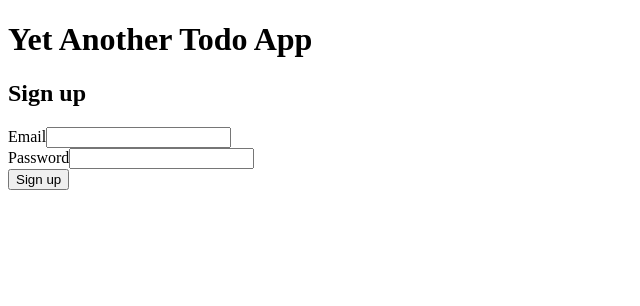
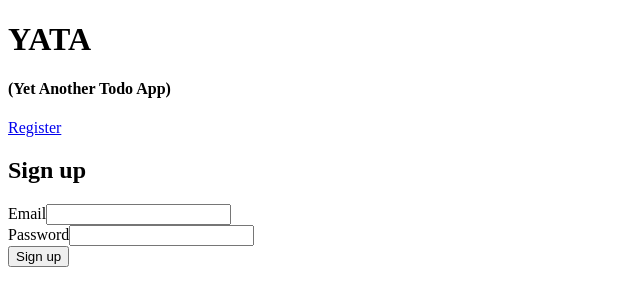
Before and after one commit to jonmico/yet-another-todo-app, a React (Vite) app in the folder client/: page /register in a window 1280 px wide. Shown: the top 306 px of the page, without its empty margins (0-640 px from the left). Built offline with nearby package versions, Linux system fonts and the light colour scheme.

Commit message:
Chop up App.tsx a little bit. Add react-router-dom and styled-components. Start early routing.

```diff
--- a/client/package.json
+++ b/client/package.json
@@ -11,7 +11,9 @@
   },
   "dependencies": {
     "react": "^18.3.1",
-    "react-dom": "^18.3.1"
+    "react-dom": "^18.3.1",
+    "react-router-dom": "^6.28.0",
+    "styled-components": "^6.1.13"
   },
   "devDependencies": {
     "@eslint/js": "^9.13.0",
--- a/client/src/App.tsx
+++ b/client/src/App.tsx
@@ -1,97 +1,17 @@
-import { useState } from 'react';
-
-interface User {
-  id: number;
-  email: string;
-}
+import { BrowserRouter, Route, Routes } from 'react-router-dom';
+import IndexPage from './pages';
+import RegisterPage from './pages/register-page';
 
 export default function App() {
-  const [error, setError] = useState('');
-  const [user, setUser] = useState<User | null>(null);
-
-  const [email, setEmail] = useState('');
-  const [password, setPassword] = useState('');
-
-  async function handleSubmit(evt: React.FormEvent<HTMLFormElement>) {
-    evt.preventDefault();
-
-    const user = { email, password };
-
-    try {
-      const res = await fetch('http://localhost:3000/user/register', {
-        method: 'POST',
-        body: JSON.stringify({ user }),
-        credentials: 'include',
-        headers: {
-          'Content-Type': 'application/json',
-        },
-      });
-
-      if (!res.ok) {
-        const errorData: { error: string } = await res.json();
-        setError(errorData.error);
-      }
-
-      const data: {
-        user: {
-          id: number;
-          email: string;
-        };
-      } = await res.json();
-
-      console.log(data);
-
-      setUser({ id: data.user.id, email: data.user.email });
-    } catch (err) {
-      if (err instanceof Error) {
-        setError(err.message);
-      } else {
-        setError('Something went wrong.');
-      }
-    }
-  }
-
   return (
     <>
-      <h1>Yet Another Todo App</h1>
-      <form onSubmit={handleSubmit}>
-        <h2>Sign up</h2>
-        <div>
-          <label htmlFor='email'>Email</label>
-          <input
-            type='email'
-            name='email'
-            id='email'
-            value={email}
-            onChange={(evt) => setEmail(evt.target.value)}
-          />
-        </div>
-        <div>
-          <label htmlFor='password'>Password</label>
-          <input
-            type='password'
-            name='password'
-            id='password'
-            value={password}
-            onChange={(evt) => setPassword(evt.target.value)}
-          />
-        </div>
-        <button type='submit'>Sign up</button>
-      </form>
-      {user ? <User user={user} /> : null}
+      <BrowserRouter>
+        <Routes>
+          <Route path='/' element={<IndexPage />}>
+            <Route path='register' element={<RegisterPage />} />
+          </Route>
+        </Routes>
+      </BrowserRouter>
     </>
   );
 }
-
-interface UserProps {
-  user: User;
-}
-
-function User(props: UserProps) {
-  return (
-    <div>
-      <h3>{props.user.email}</h3>
-      <h4>{props.user.id}</h4>
-    </div>
-  );
-}
--- /dev/null
+++ b/client/src/pages/index.tsx
@@ -0,0 +1,12 @@
+import { Link, Outlet } from 'react-router-dom';
+
+export default function IndexPage() {
+  return (
+    <div>
+      <h1>YATA</h1>
+      <h4>(Yet Another Todo App)</h4>
+      <Link to={'register'}>Register</Link>
+      <Outlet />
+    </div>
+  );
+}
--- /dev/null
+++ b/client/src/pages/register-page.tsx
@@ -0,0 +1,95 @@
+import { useState } from 'react';
+
+interface User {
+  id: number;
+  email: string;
+}
+
+export default function RegisterPage() {
+  const [error, setError] = useState('');
+  const [user, setUser] = useState<User | null>(null);
+
+  const [email, setEmail] = useState('');
+  const [password, setPassword] = useState('');
+
+  async function handleSubmit(evt: React.FormEvent<HTMLFormElement>) {
+    evt.preventDefault();
+
+    const user = { email, password };
+
+    try {
+      const res = await fetch('http://localhost:3000/user/register', {
+        method: 'POST',
+        body: JSON.stringify({ user }),
+        credentials: 'include',
+        headers: {
+          'Content-Type': 'application/json',
+        },
+      });
+
+      if (!res.ok) {
+        const errorData: { error: string } = await res.json();
+        setError(errorData.error);
+      }
+
+      const data: {
+        user: {
+          id: number;
+          email: string;
+        };
+      } = await res.json();
+
+      console.log(data);
+
+      setUser({ id: data.user.id, email: data.user.email });
+    } catch (err) {
+      if (err instanceof Error) {
+        setError(err.message);
+      } else {
+        setError('Something went wrong.');
+      }
+    }
+  }
+  return (
+    <div>
+      <form onSubmit={handleSubmit}>
+        <h2>Sign up</h2>
+        <div>
+          <label htmlFor='email'>Email</label>
+          <input
+            type='email'
+            name='email'
+            id='email'
+            value={email}
+            onChange={(evt) => setEmail(evt.target.value)}
+          />
+        </div>
+        <div>
+          <label htmlFor='password'>Password</label>
+          <input
+            type='password'
+            name='password'
+            id='password'
+            value={password}
+            onChange={(evt) => setPassword(evt.target.value)}
+          />
+        </div>
+        <button type='submit'>Sign up</button>
+      </form>
+      {user ? <User user={user} /> : null}
+    </div>
+  );
+}
+
+interface UserProps {
+  user: User;
+}
+
+function User(props: UserProps) {
+  return (
+    <div>
+      <h3>{props.user.email}</h3>
+      <h4>{props.user.id}</h4>
+    </div>
+  );
+}
```
Also changed, not shown: 1 other file (tests, documents, lock files or other folders).
